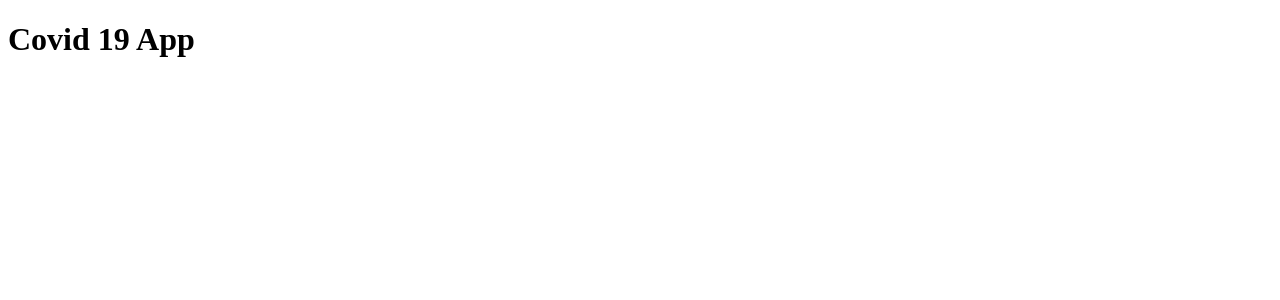
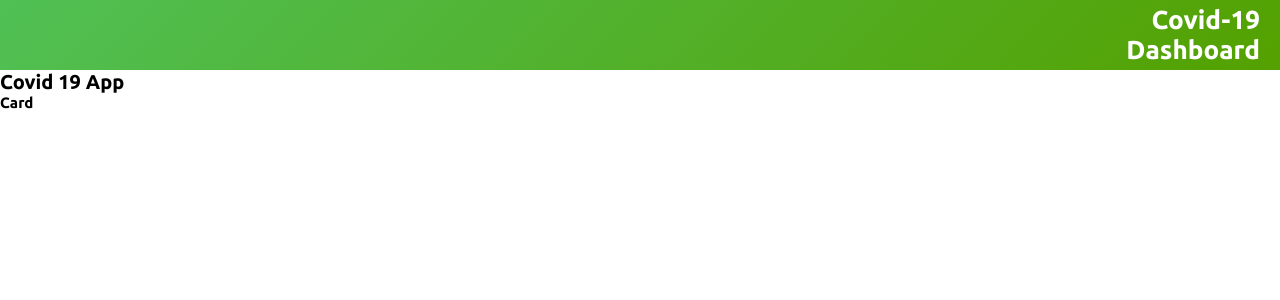
Before and after one commit to muhammadumarfarooq/covid-19-tracker-app, a React (Create React App) app: page / in a window 1280 px wide. Shown: the top 300 px of the page. Built offline with nearby package versions, Linux system fonts and the light colour scheme.

Commit message:
navbar styled

```diff
--- a/src/components/App.js
+++ b/src/components/App.js
@@ -1,7 +1,13 @@
+import Card from "./Card";
+import Navbar from "./Navbar";
+import './styles/app.css';
+
 function App() {
   return (
     <div className="App">
+      <Navbar/>
       <h1>Covid 19 App</h1>
+      <Card/>
     </div>
   );
 }
--- /dev/null
+++ b/src/components/Card.js
@@ -0,0 +1,14 @@
+import React from 'react';
+
+const Card = () => {
+
+  return (
+    <section className="">
+      <h1>Card</h1>
+    </section>
+  );
+};
+
+Card.propTypes = {};
+
+export default Card;
--- /dev/null
+++ b/src/components/Navbar.js
@@ -0,0 +1,17 @@
+import './styles/navbar.css';
+
+const Navbar = () => {
+
+  return (
+    <nav className="navbar">
+      <div className="navbar--text-box">
+        <h1 className="navbar--text">Covid-19</h1>
+        <h2 className="navbar--text">Dashboard</h2>
+      </div>
+    </nav>
+  );
+};
+
+Navbar.propTypes = {};
+
+export default Navbar;
--- /dev/null
+++ b/src/components/styles/app.css
@@ -0,0 +1,20 @@
+@import url('https://fonts.googleapis.com/css2?family=Ubuntu:wght@300;400;500;700&display=swap');
+
+html {
+  font-size: 10px;
+}
+
+body {
+  padding: 0;
+  margin: 0;
+  box-sizing: border-box;
+  font-family: 'Ubuntu', sans-serif;
+}
+
+p,h1,h2,h3,h4,h5,h6 {
+  margin: 0;
+}
+
+a {
+  text-decoration: none;
+}
--- /dev/null
+++ b/src/components/styles/navbar.css
@@ -0,0 +1,19 @@
+.navbar {
+  width: 100%;
+  height: 7rem;
+  background: linear-gradient(135deg, rgb(80, 192, 85) 0%, rgb(84, 161, 0) 100%);
+  display: flex;
+  align-items: center;
+  justify-content: flex-end;
+}
+
+.navbar--text-box {
+  margin-right: 2rem;
+}
+
+.navbar--text {
+  color: #fff;
+  font-size: 2.6rem;
+  font-weight: bold;
+  text-align: right;
+}
```
Also changed, not shown: src/components/Chart.js (added, +14 -0 lines), src/components/styles/card.css (added).
